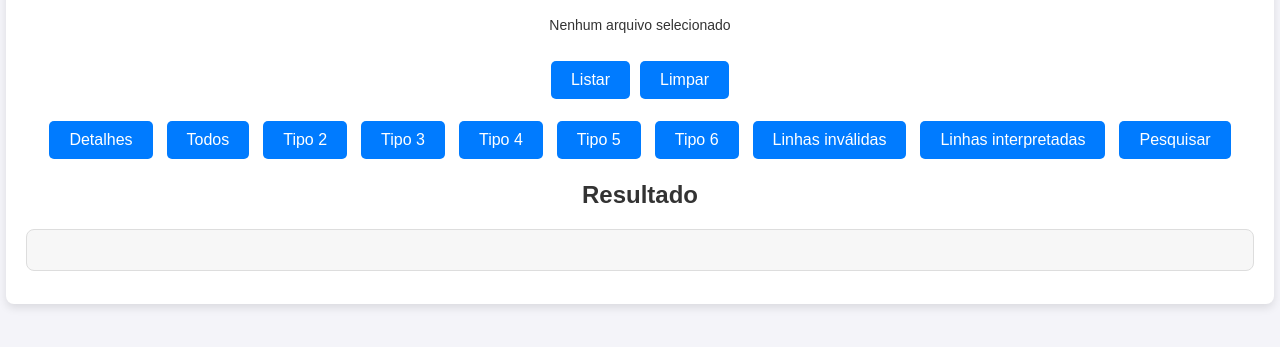
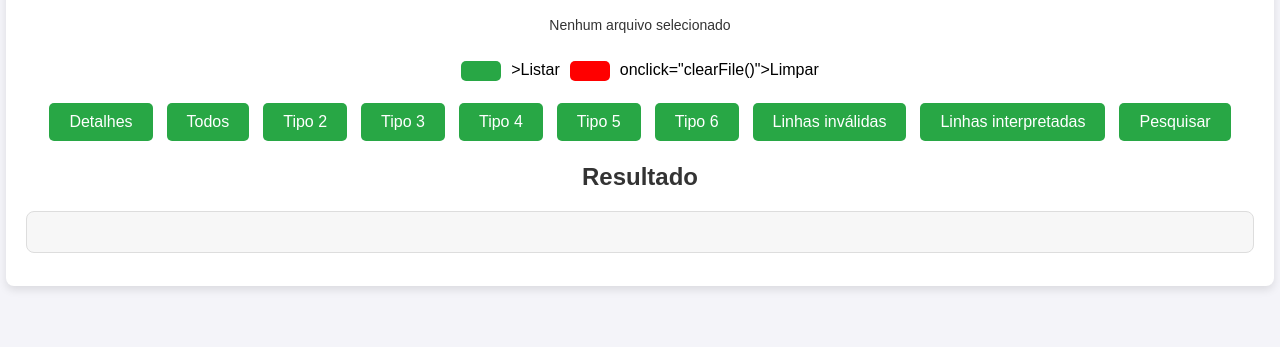
Before and after one commit to dougllassillva27/AFD-Expert-671-Netlify, a website: page index.html in a window 1280 px wide. Shown: the part 191-538 px from the top of the page. Drawn offline with Linux system fonts and the light colour scheme.

Commit message:
Sincronização automatica

```diff
--- a/index.html
+++ b/index.html
@@ -19,8 +19,8 @@
         <span id="file-name">Nenhum arquivo selecionado</span>
         <br />
         <div class="button-group">
-          <button type="submit">Listar</button>
-          <button type="button" onclick="clearFile()">Limpar</button>
+          <button type="submit" class="btn-listar"></button>>Listar</button>
+          <button type="button" class="btn-limpar"></button> onclick="clearFile()">Limpar</button>
         </div>
       </form>
 
--- a/style.css
+++ b/style.css
@@ -114,6 +114,51 @@ button:hover::after {
   visibility: visible;
 }
 
+/* Estilo para o botão "Listar" */
+.btn-listar {
+  background-color: #28a745; /* Azul */
+  color: white;
+  border: none;
+  padding: 10px 20px;
+  border-radius: 5px;
+  cursor: pointer;
+  transition: background-color 0.3s ease;
+}
+
+.btn-listar:hover {
+  background-color: #218838; /* Azul mais escuro no hover */
+}
+
+/* Estilo para o botão "Limpar" */
+.btn-limpar {
+  background-color: #ff0000; /* Cinza */
+  color: white;
+  border: none;
+  padding: 10px 20px;
+  border-radius: 5px;
+  cursor: pointer;
+  transition: background-color 0.3s ease;
+}
+
+.btn-limpar:hover {
+  background-color: #b92c2c; /* Cinza mais escuro no hover */
+}
+
+/* Estilo para os outros botões (opcional) */
+.buttons button {
+  background-color: #28a745; /* Verde */
+  color: white;
+  border: none;
+  padding: 10px 20px;
+  border-radius: 5px;
+  cursor: pointer;
+  transition: background-color 0.3s ease;
+}
+
+.buttons button:hover {
+  background-color: #218838; /* Verde mais escuro no hover */
+}
+
 h2 {
   text-align: center;
   color: #333;
```
